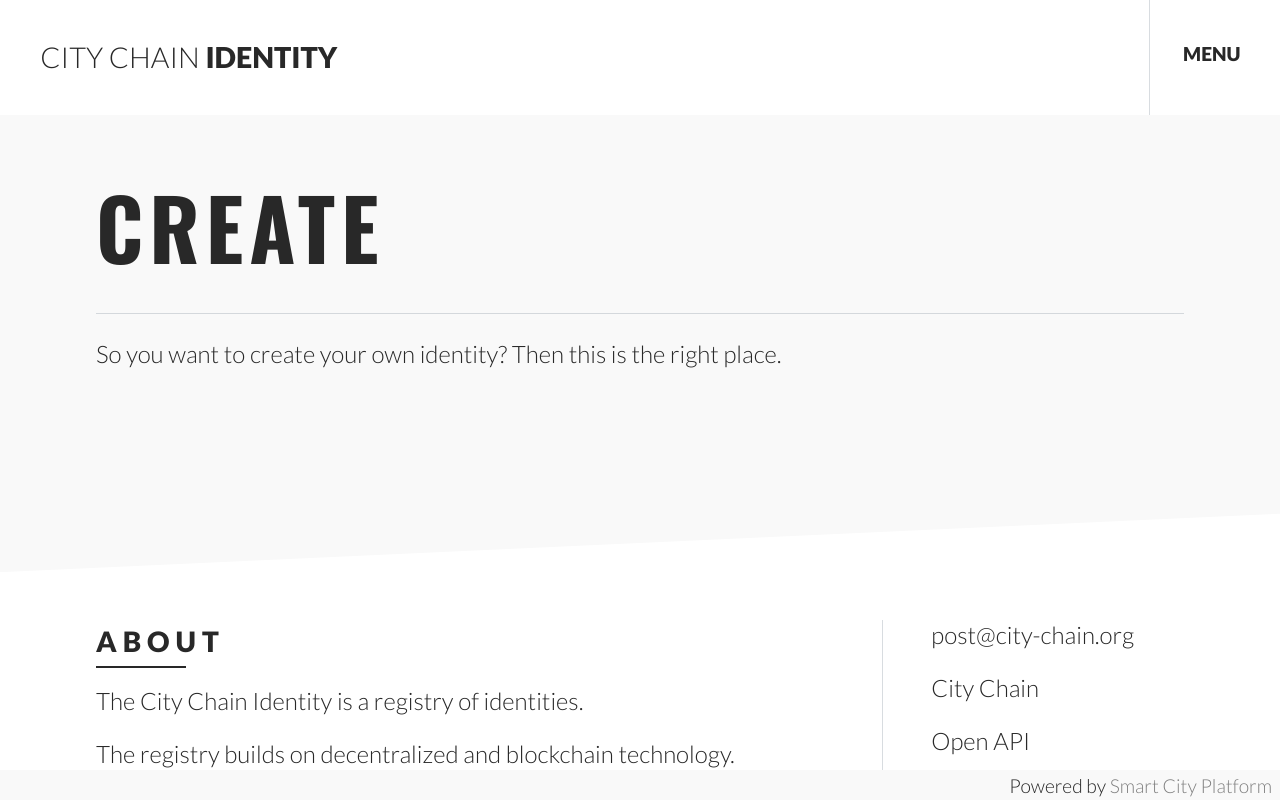
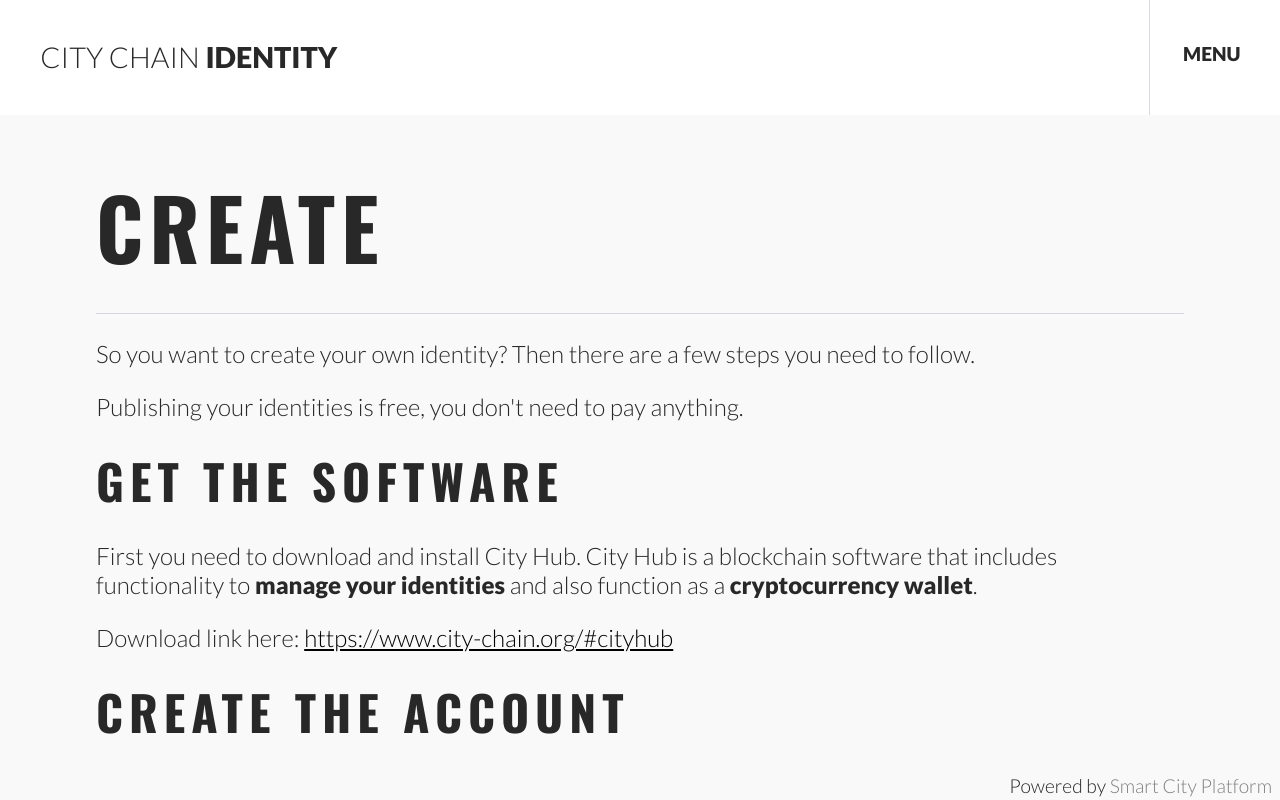
Before and after one commit to CityChainFoundation/website-identity, an Angular app in the folder src/City.Chain.Identity.Website/ClientApp/: page /register in a window 1280 px wide. Built offline with nearby package versions, Linux system fonts and the light colour scheme; a web font is replaced by a local one.

Commit message:
Add content to the Create page and link in About
- The link to "City Chain Labs CC" on about will load the identity of the crypto company.

```diff
--- a/src/City.Chain.Identity.Website/ClientApp/src/app/about/about.component.html
+++ b/src/City.Chain.Identity.Website/ClientApp/src/app/about/about.component.html
@@ -86,7 +86,7 @@
    <p>Identities in this registry <strong>does not result in any legal status</strong> in the identities country of
       residence. It is your responsibility to follow local and regional laws and regulations.</p>
 
-   <p>This site is provided by the <strong>City Chain Labs CC</strong>, a crypto company established to develop and
+   <p>This site is provided by the <strong><a href="/view/PTe6MFNouKATrLF5YbjxR1bsei2zwzdyLU">City Chain Labs CC</a></strong>, a crypto company established to develop and
       promote blockchain
       technologies.</p>
 
--- a/src/City.Chain.Identity.Website/ClientApp/src/app/register/register.component.html
+++ b/src/City.Chain.Identity.Website/ClientApp/src/app/register/register.component.html
@@ -3,7 +3,49 @@
 
    <div class="ruler"></div>
 
-   <p>So you want to create your own identity? Then this is the right place.</p>
+   <p>So you want to create your own identity? Then there are a few steps you need to follow.</p>
+
+   <p>Publishing your identities is free, you don't need to pay anything.</p>
+
+   <h2>Get the software</h2>
+
+   <p>First you need to download and install City Hub. City Hub is a blockchain software that includes functionality to
+      <strong>manage your identities</strong> and also function as a <strong>cryptocurrency wallet</strong>.</p>
+
+   <p>Download link here: <a href="https://www.city-chain.org/#cityhub">https://www.city-chain.org/#cityhub</a></p>
+
+   <h2>Create the account</h2>
+
+   <p>After you download and install, you will create a new account. During this process, you will see 12-words. These
+      are the <strong>key to your identities</strong>. Keep it private and <strong>never share</strong> with anyone.</p>
+
+   <p>If you ever loose your recovery phrase (12-words), you also loose access to edit your identities forever.
+      <strong>Keep it
+         safe, keep it hidden</strong>.</p>
+
+   <p>We do not have a backup, we do not have access to edit your identity if you
+      loose your account.</p>
+
+   <h2>Create your first identity</h2>
+
+   <p>Now that you are logged into your account on City Hub, you can go to the "Identities" menu option.</p>
+
+   <p>Click the "+" button to create your first identity.</p>
+
+   <p>
+      Fill out the fields you want to be made
+      into public information. You don't need to fill out anything at all, an identity can simply be the id and nothing
+      else.
+   </p>
+
+   <p>After you save your identity locally in City Hub, you must publish it. This is a separate step, as it allows you
+      to keep editing your identity until you want to make it public. We also allow you to manually share you identity,
+      without publishing to this public registry.</p>
+
+   <p>All done? Great! Now you can view your identity information by filling out your id on the find page.</p>
+
+   <br>
+   <p><a class="button" [routerLink]="['/registry']">Find identity <span class="mu mu-arrow-right"></span></a></p>
 
    <!-- <p>
       All entities registrated in the City Chain Registry is subfixed with the abbrevation CC, which is short for Crypto
```
